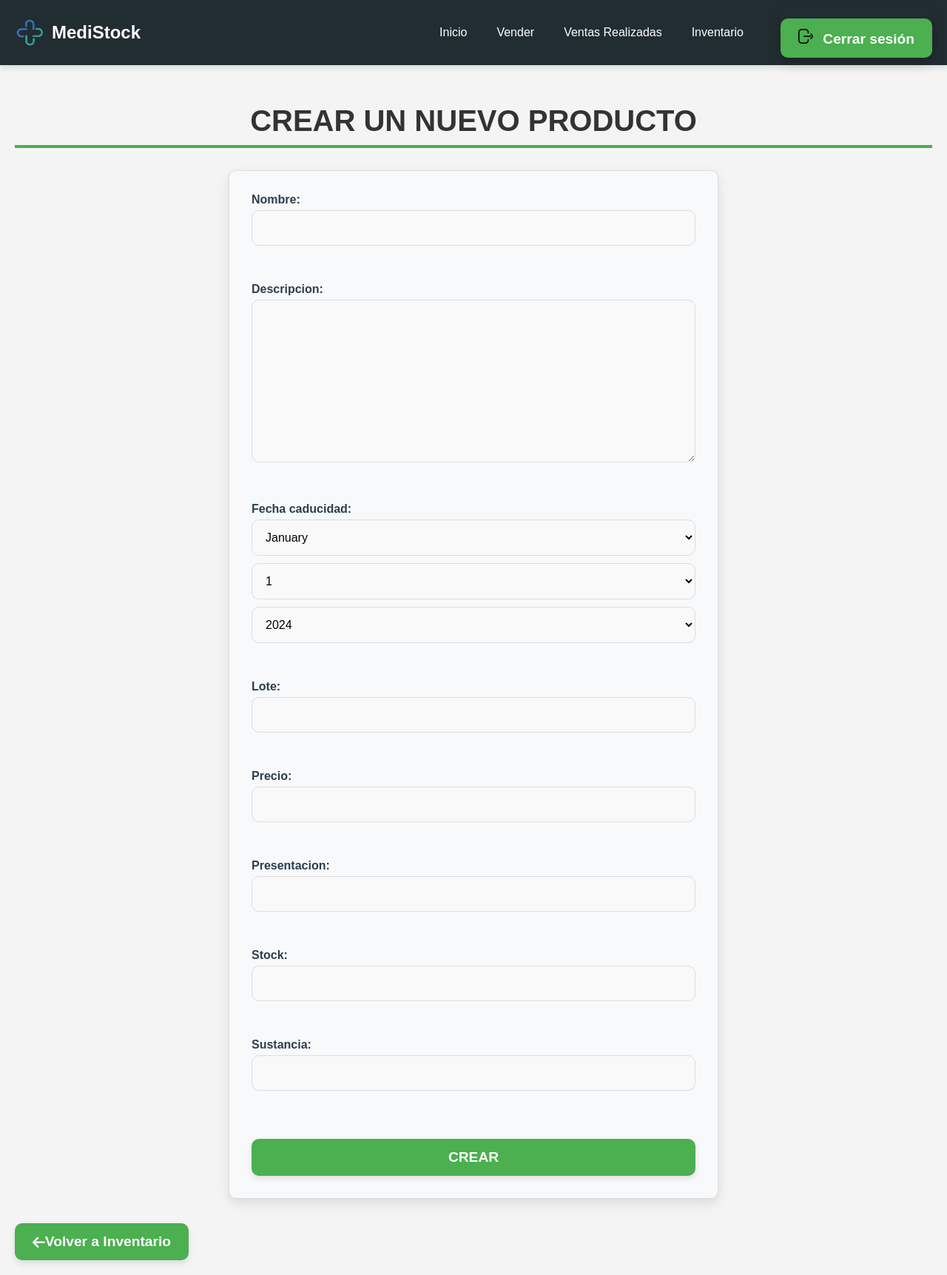
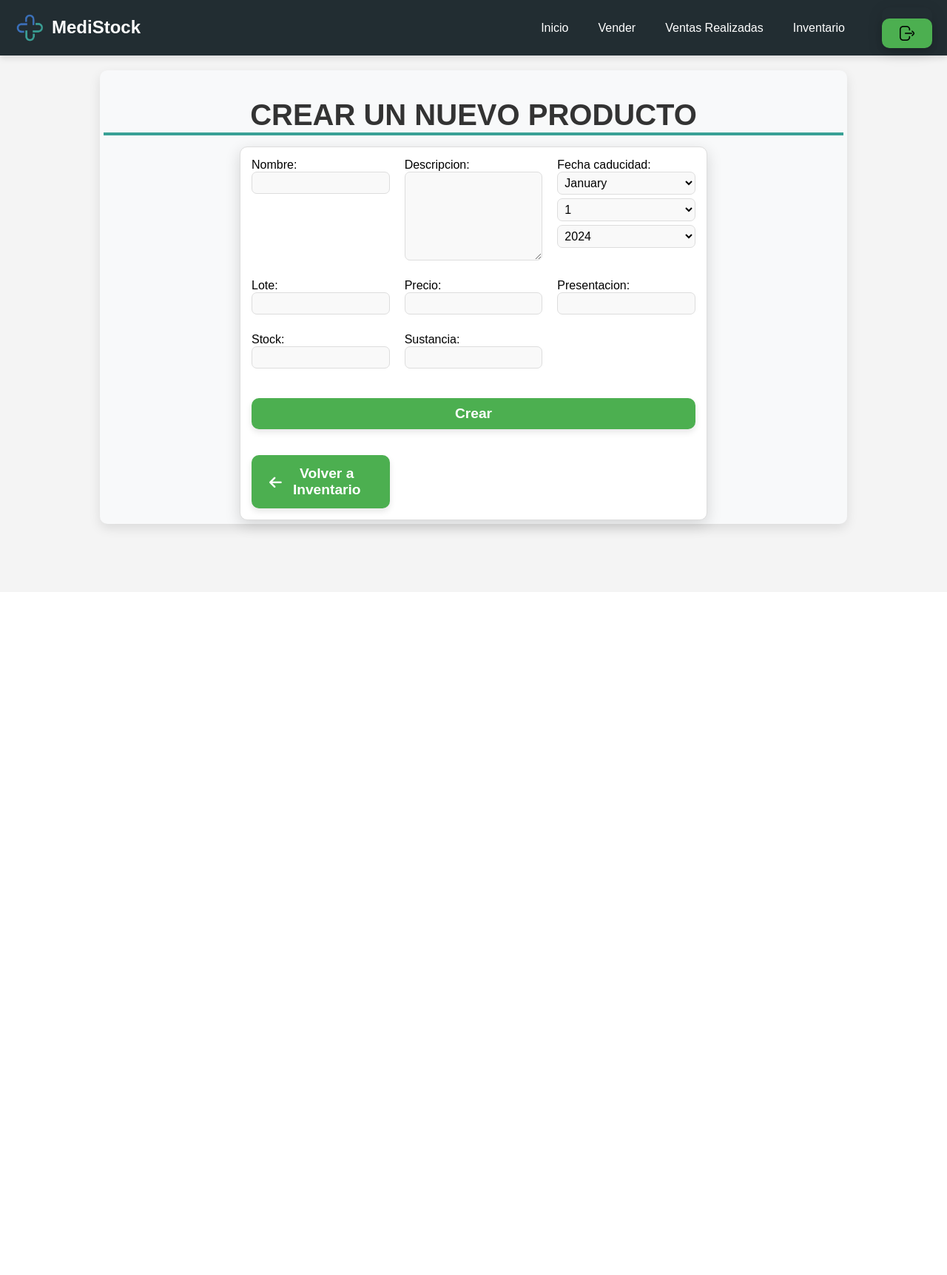
Before and after one commit to Abrajam7611/MediStockWeb, a Django app: page /inventario/crear/ in a window 1280 px wide. Shown: the whole page at 74% size. After the commit the page ends 727 px from the top, so only its background shows below. Run offline with Django 5.2, Linux system fonts and the light colour scheme.

Commit message:
Corrección de formulario de nuevoP

```diff
--- a/apps/inventario/templates/inventario/crear_producto.html
+++ b/apps/inventario/templates/inventario/crear_producto.html
@@ -2,6 +2,9 @@
 {% load static %}
 
 {% block content %}
+<link rel="stylesheet" href="{% static 'nuevoP.css' %}">
+
+<div class="form-wrapper">
   <h2>Crear un nuevo producto</h2>
 
   {% if error_message %}
@@ -10,40 +13,48 @@
     </div>
   {% endif %}
 
-  <form method="post" class="form-producto">
+  <form method="post" class="form-producto-grid">
     {% csrf_token %}
     <div class="form-group">
-      {{ form.nombre.label_tag }} {{ form.nombre }}
+      {{ form.nombre.label_tag }}
+      {{ form.nombre }}
     </div>
     <div class="form-group">
-      {{ form.descripcion.label_tag }} {{ form.descripcion }}
+      {{ form.descripcion.label_tag }}
+      {{ form.descripcion }}
     </div>
     <div class="form-group">
-      {{ form.fecha_caducidad.label_tag }} {{ form.fecha_caducidad }}
+      {{ form.fecha_caducidad.label_tag }}
+      {{ form.fecha_caducidad }}
     </div>
     <div class="form-group">
-      {{ form.lote.label_tag }} {{ form.lote }}
+      {{ form.lote.label_tag }}
+      {{ form.lote }}
     </div>
     <div class="form-group">
-      {{ form.precio.label_tag }} {{ form.precio }}
+      {{ form.precio.label_tag }}
+      {{ form.precio }}
     </div>
     <div class="form-group">
-      {{ form.presentacion.label_tag }} {{ form.presentacion }}
+      {{ form.presentacion.label_tag }}
+      {{ form.presentacion }}
     </div>
     <div class="form-group">
-      {{ form.stock.label_tag }} {{ form.stock }}
+      {{ form.stock.label_tag }}
+      {{ form.stock }}
     </div>
     <div class="form-group">
-      {{ form.sustancia.label_tag }} {{ form.sustancia }}
+      {{ form.sustancia.label_tag }}
+      {{ form.sustancia }}
     </div>
 
-    <button type="submit" class="btn-submit">Crear</button>
+    <div class="form-group full-width">
+      <button type="submit" class="btn-submit">Crear</button>
+    </div>
+    <a href="{% url 'inventario' %}" class="button-back">
+      <i class="fas fa-arrow-left"></i> Volver a Inventario
+    </a>
+
   </form>
-
-  <br>
-  <a href="{% url 'inventario' %}" class="button-back">
-    <i class="fas fa-arrow-left"></i> Volver a Inventario
-</a>
+</div>
 {% endblock %}
-
-<link rel="stylesheet" href="{% static 'nuevoP.css' %}">
--- a/apps/ventas/templates/ventas/ventas.html
+++ b/apps/ventas/templates/ventas/ventas.html
@@ -48,7 +48,7 @@
                 <div class="card-body">
                     <table class="table table-bordered table-hover">
                         <thead class="table-light">
-                            <tr>
+                            <tr class="tablacarrito">
                                 <th>Nombre</th>
                                 <th>Precio</th>
                                 <th>Cantidad</th>
--- a/static/css/base.css
+++ b/static/css/base.css
@@ -95,25 +95,35 @@ nav ul li a:hover {
     border: none;
     color: white;
     display: flex;
-    align-items: center;
+    align-items: center; /* Centra verticalmente */
+    justify-content: center; /* Centra horizontalmente */
     cursor: pointer;
     font-size: 14px;
-    padding: 5px 10px;
-    border-radius: 20px;
+    padding: 10px; /* Asegura un espacio uniforme */
+    border-radius: 50%; /* Hace que sea completamente circular */
     transition: background-color 0.3s, transform 0.3s, box-shadow 0.3s;
     box-shadow: none;
+    width: 40px; /* Ancho del botón */
+    height: 40px; /* Altura del botón */
 }
 
+/* Ícono dentro del botón */
 .logout-icon {
     width: 20px;
     height: 20px;
-    margin-right: 8px;
+    margin: 0; /* Elimina cualquier margen adicional */
+    display: block; /* Asegura que el ícono ocupe el espacio esperado */
 }
 
+/* Estilo adicional para el formulario del botón */
 .boton1 {
     background: none;
     border: none;
     padding: 0;
+    margin: 0;
+    display: flex;
+    align-items: center;
+    justify-content: center; /* Centra el formulario si es necesario */
 }
 
 /* -------------------------------------------------- */
@@ -189,9 +199,14 @@ main {
 .total-container .total-amount {
     font-size: 1.5rem; /* Tamaño más grande para resaltar */
     font-weight: bold; /* Texto en negrita */
-    color: #007bff; /* Azul llamativo */
+    color: #39a196; /* Azul llamativo */
 }
 
+.tablacarrito{
+    background-color: #4caf50;
+    color: #333;
+    font-weight: bold;
+}
 /* -------------------------------------------------- */
 /* MEDIAS CONSULTAS PARA RESPONSIVIDAD               */
 /* -------------------------------------------------- */
--- a/static/css/botones.css
+++ b/static/css/botones.css
@@ -12,8 +12,8 @@ table {
   }
 
   th {
-    background-color: #f4f4f4; /* Color de fondo para encabezados */
-    color: #333; /* Color del texto */
+    background-color: #4caf50; /* Color de fondo para encabezados */
+    color: #020202; /* Color del texto */
     font-weight: bold;
   }
 
--- a/static/css/editar.css
+++ b/static/css/editar.css
@@ -3,19 +3,19 @@ h2 {
   font-size: 2.5rem;
   color: #333;
   text-align: center;
-  margin-bottom: 30px;
+  margin-bottom: 15px;
   font-weight: bold;
   text-transform: uppercase;
-  border-bottom: 4px solid #4CAF50; /* Línea decorativa */
-  padding-bottom: 10px;
+  border-bottom: 4px solid #39a196; /* Línea decorativa */
+  padding-bottom: 1px;
 }
 
 /* Contenedor del formulario */
 form {
   background-color: #ffffff;
-  border-radius: 15px;
+  border-radius: 10px;
   box-shadow: 0 6px 20px rgba(0, 0, 0, 0.15);
-  padding: 30px;
+  padding: 15px;
   max-width: 600px; /* Ajuste de la amplitud máxima */
   margin: 0 auto;
   display: flex;
@@ -50,15 +50,22 @@ form p {
 form input,
 form select,
 form textarea {
-  padding: 14px;
+  padding: 5px;
   border: 1px solid #ddd;
-  border-radius: 10px;
+  border-radius: 7px;
   font-size: 1rem;
   transition: border-color 0.3s, box-shadow 0.3s;
-  margin-bottom: 10px;
+  margin-bottom: 5px;
   box-sizing: border-box;
   outline: none;
   background-color: #f9f9f9; /* Fondo claro para contraste */
+}
+
+textarea {
+  resize: vertical; /* Permitir solo redimensionar verticalmente */
+  min-height: 30px; /* Altura mínima */
+  max-height: 80px; /* Altura máxima */
+  height: 40px; /* Altura inicial más pequeña */
 }
 
 /* Efecto de enfoque en los campos de entrada */
@@ -76,7 +83,7 @@ button[type="submit"] {
   color: white;
   border: none;
   border-radius: 10px;
-  padding: 14px 24px;
+  padding: 10px 24px;
   font-size: 1.2rem;
   cursor: pointer;
   display: block;
--- a/static/css/nuevoP.css
+++ b/static/css/nuevoP.css
@@ -1,154 +1,91 @@
-/* Estilo general para la página de creación de producto */
-h2 {
-    font-size: 2.5rem;
-    color: #2c3e50; /* Color de texto principal */
-    text-align: center;
-    margin-bottom: 30px;
-    font-weight: bold;
-    text-transform: uppercase;
-    border-bottom: 4px solid #222d32; /* Línea decorativa */
-    padding-bottom: 10px;
+/* Contenedor principal del formulario */
+.form-wrapper {
+    max-width: 1000px;
+    margin: 0 auto;
+    padding: 5px;
+    background-color: #f8f9fa;
+    border-radius: 10px;
+    box-shadow: 0 6px 15px rgba(0, 0, 0, 0.1);
 }
 
-/* Estilo para el contenedor del formulario */
-.form-producto {
-    background-color: #f8f9fa; /* Fondo claro */
-    border-radius: 10px;
-    box-shadow: 0 6px 15px rgba(0, 0, 0, 0.1);
-    padding: 30px;
-    max-width: 600px;
-    margin: 0 auto;
-    border: 1px solid #ddd;
+/* Título */
+h2 {
+    font-size: 2rem;
+    text-align: center;
+    color: #2c3e50;
+    margin-bottom: 20px;
 }
 
-/* Estilo para cada grupo de campo */
-.form-group {
-    margin-bottom: 20px;
-    font-size: 1rem;
-    color: #333;
+/* Diseño del formulario en grid */
+.form-producto-grid {
+    display: grid;
+    grid-template-columns: repeat(3, 1fr); /* 3 columnas */
+    gap: 20px; /* Espacio entre los elementos */
 }
 
-/* Estilo de los campos de entrada */
+/* Grupo de formulario */
+.form-group {
+    display: flex;
+    flex-direction: column;
+}
+
+/* Botón que ocupa toda la fila */
+.full-width {
+    grid-column: span 3; /* Ocupar las 3 columnas */
+}
+
+/* Campos de entrada */
 input, select, textarea {
     width: 100%;
-    padding: 12px;
+    padding: 10px;
     border: 1px solid #ddd;
     border-radius: 5px;
     font-size: 1rem;
-    transition: border-color 0.3s, box-shadow 0.3s;
-    background-color: #ffffff; /* Fondo blanco para los campos */
+    background-color: #fff;
 }
 
-/* Estilo al pasar el mouse sobre los campos */
-input:focus, select:focus, textarea:focus {
-    border-color: #4CAF50;
-    box-shadow: 0 0 5px rgba(76, 175, 80, 0.4);
-    outline: none;
+/* Botón de envío */
+.btn-submit {
+    background-color: #4CAF50;
+    color: white;
+    border: none;
+    padding: 10px 20px;
+    font-size: 1.2rem;
+    font-weight: bold;
+    cursor: pointer;
+    border-radius: 5px;
+    transition: background-color 0.3s ease;
 }
 
-/* Estilo del botón de envío */
-.btn-submit {
-    background-color: #4CAF50; /* Verde */
-    color: white;
-    border: none;
-    border-radius: 5px;
-    padding: 12px 20px;
-    font-size: 1.2rem;
-    cursor: pointer;
-    display: block;
-    width: 100%;
-    transition: background-color 0.3s, transform 0.2s;
-    font-weight: bold;
-    text-transform: uppercase;
+.btn-submit:hover {
+    background-color: #45a049;
 }
 
-/* Estilo al pasar el mouse sobre el botón */
-.btn-submit:hover {
-    background-color: #45a049;
-    transform: translateY(-2px);
+/* Botón de volver */
+.button-back {
+    display: inline-block;
+    margin-top: 20px;
+    padding: 10px 20px;
+    background-color: #007bff;
+    color: white;
+    border-radius: 5px;
+    text-decoration: none;
+    text-align: center;
+    font-weight: bold;
+    transition: background-color 0.3s ease;
 }
 
-/* Estilo de los enlaces */
-.volver-btn {
-    display: inline-block;
-    padding: 10px 20px;
-    background-color: #007bff; /* Azul */
-    color: white;
-    border-radius: 5px;
-    font-size: 1rem;
-    font-weight: bold;
-    text-decoration: none;
-    text-align: center;
-    transition: background-color 0.3s, transform 0.3s;
-    margin-top: 20px;
+.button-back:hover {
+    background-color: #0056b3;
 }
 
-/* Estilo al pasar el mouse sobre el botón "Volver" */
-.volver-btn:hover {
-    background-color: #0056b3;
-    transform: translateY(-2px);
-}
+/* Estilo para pantallas más pequeñas */
+@media (max-width: 768px) {
+    .form-producto-grid {
+        grid-template-columns: 1fr; /* Una sola columna */
+    }
 
-.volver-btn:active {
-    background-color: #003f7f;
-    transform: translateY(0);
-}
-
-/* Estilo de mensajes de error */
-.error-message {
-    background-color: #fdecea;
-    border: 1px solid #f5c6cb;
-    color: #721c24;
-    padding: 15px;
-    border-radius: 5px;
-    margin-bottom: 20px;
-    font-weight: bold;
-    box-shadow: 0 4px 10px rgba(0, 0, 0, 0.1);
-}
-
-/* Estilo de los placeholders */
-input::placeholder, select::placeholder, textarea::placeholder {
-    color: #aaa;
-}
-
-/* Mejorar la apariencia de los campos de texto */
-textarea {
-    resize: vertical;
-    min-height: 100px; /* Ajuste de altura mínima */
-}
-
-/* Estilo adicional para una apariencia amigable */
-.form-group label {
-    display: block;
-    margin-bottom: 5px;
-    color: #2c3e50;
-    font-weight: bold;
-}
-
-/* Agregar un toque visual a los campos de entrada */
-input, select, textarea {
-    box-sizing: border-box; /* Asegura que el padding se incluya en el tamaño total */
-}
-
-/* Animación de enfoque */
-input:focus, select:focus, textarea:focus {
-    border-color: #4CAF50;
-    box-shadow: 0 0 5px rgba(76, 175, 80, 0.4);
-    outline: none;
-}
-
-/* Ajuste del contenedor del formulario de ventas */
-.ventas-form-container {
-    padding: 20px;
-    background-color: #f9f9f9;
-    border-radius: 12px;
-    box-shadow: 0 4px 12px rgba(0, 0, 0, 0.1);
-    margin-top: 30px;
-}
-
-/* Ajuste de márgenes en pantallas pequeñas */
-@media (max-width: 768px) {
-    .ventas-form-container {
-        margin-top: 20px; /* Menos espacio en pantallas pequeñas */
+    .full-width {
+        grid-column: span 1; /* Ocupar una sola columna */
     }
 }
--- a/static/css/ventas.css
+++ b/static/css/ventas.css
@@ -210,7 +210,7 @@
 }
 
 .text-end{
-    color: #007bff;
+    color: #39a196;
 }
 
 
--- a/templates/base.html
+++ b/templates/base.html
@@ -35,7 +35,6 @@
                         {% csrf_token %}
                         <button type="submit" class="logout-button" aria-label="Cerrar sesión">
                             <img src="{% static 'images/logout-icon.png' %}" alt="Icono de cerrar sesión" class="logout-icon">
-                            <span class="logout-text">Cerrar sesión</span>
                         </button>
                     </form>
                 </li>
```
Also changed, not shown: apps/inventario/templates/inventario/inventario.html (+6 -1 lines), static/css/tabla_inventario.css (+44 -0 lines), static/css/ventas_realizadas.css (+6 -4 lines).
